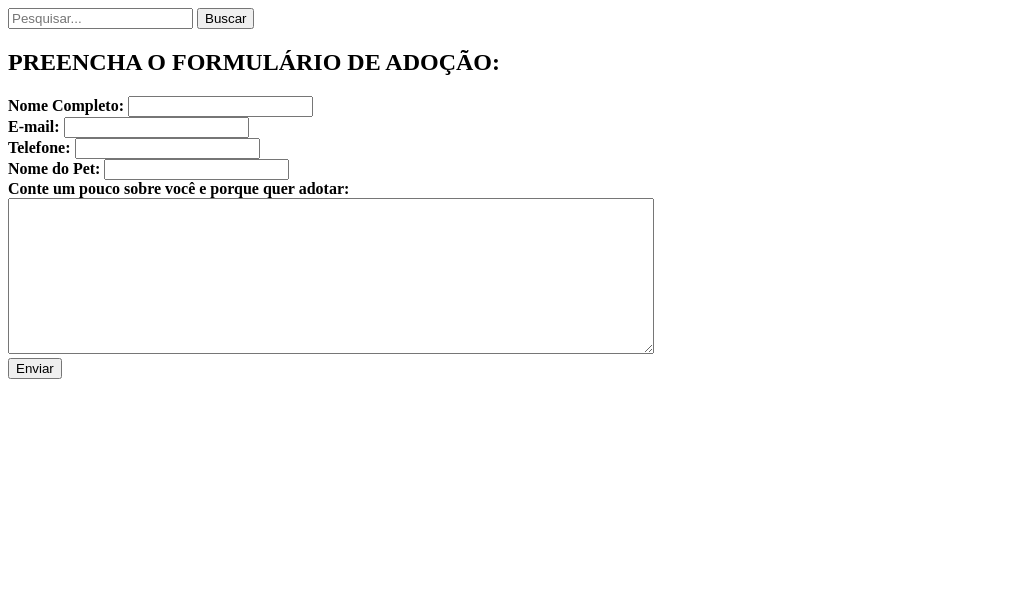
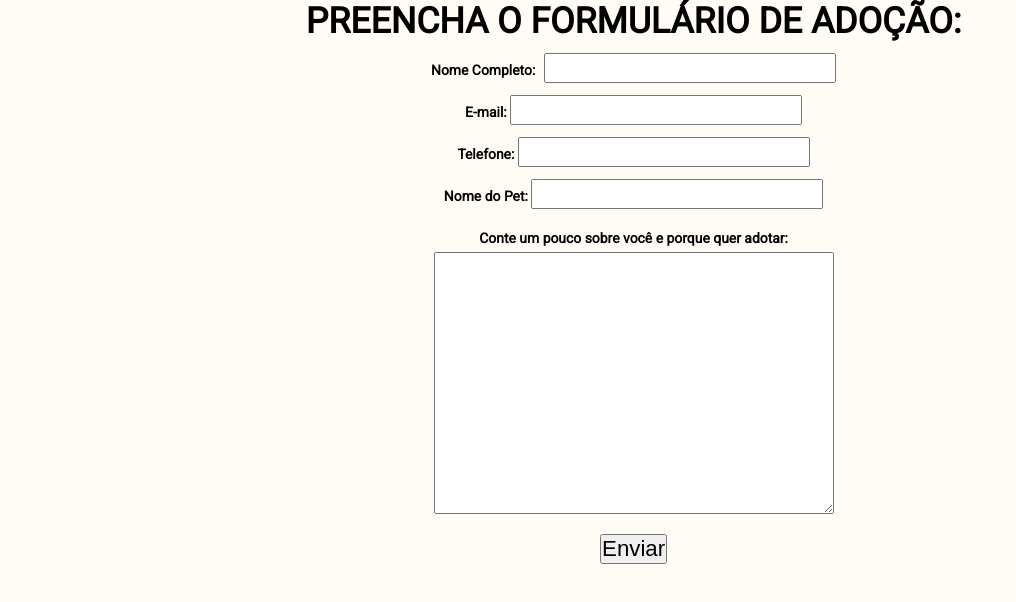
Before and after one commit to FelipeSoares09/Pet-main, a plain HTML site: page formulario.html in a window 1280 px wide. Shown: the whole page, without its empty margins (0-1016 px from the left). Drawn offline with Linux system fonts and the light colour scheme.

Commit message:
Formulário
Criei a página de formulário e a estilizei com CSS.

```diff
--- /dev/null
+++ b/formulario.css
@@ -0,0 +1,38 @@
+@import url("https://fonts.googleapis.com/css2?family=Secular+One&display=swap");
+/* font-family: "Secular", sans-serif; */
+
+@import url("https://fonts.googleapis.com/css2?family=Roboto&display=swap");
+/* font-family: "Roboto", sans-serif; */
+
+@import url("https://fonts.googleapis.com/css2?family=Roboto&family=Rowdies&display=swap");
+/* font-family: "Rowdies", sans-serif; */
+
+
+*{
+    margin: 0;
+    padding: 0;
+    font-size: 62.5%;
+    box-sizing: border-box;
+}
+
+
+
+
+body{
+
+ width: 99vw;
+  height: 100%;
+  display: flex;
+  flex-direction: column;
+  justify-content: center;
+  align-items: center;
+  background-color: #fffcf5;
+  position: relative;
+  font-family: "Roboto", sans-serif;
+}
+
+
+.formulario{
+    text-align: center;
+    font-size: 5.7rem;
+}
--- a/formulario.html
+++ b/formulario.html
@@ -3,14 +3,11 @@
 <head>
     <meta charset="UTF-8">
     <meta name="viewport" content="width=device-width, initial-scale=1.0">
+    <link rel="stylesheet" href="formulario.css">
     <title>Pet Shop - Adoção</title>
 </head>
 <body>
-    <main>
-        <form action="" method="post">
-            <input type="search" name="pesquisa" id="pesquisa" placeholder="Pesquisar...">
-            <input type="button" value="Buscar">
-        </form>
+
 
         <section class="formulario">
             <h1>PREENCHA O FORMULÁRIO DE ADOÇÃO:</h1>
```
Also changed, not shown: index.html (+4 -4 lines), imagens-animais/pngtree-dog-and-cat-wallpapers-image_2918761.jpg (added).
